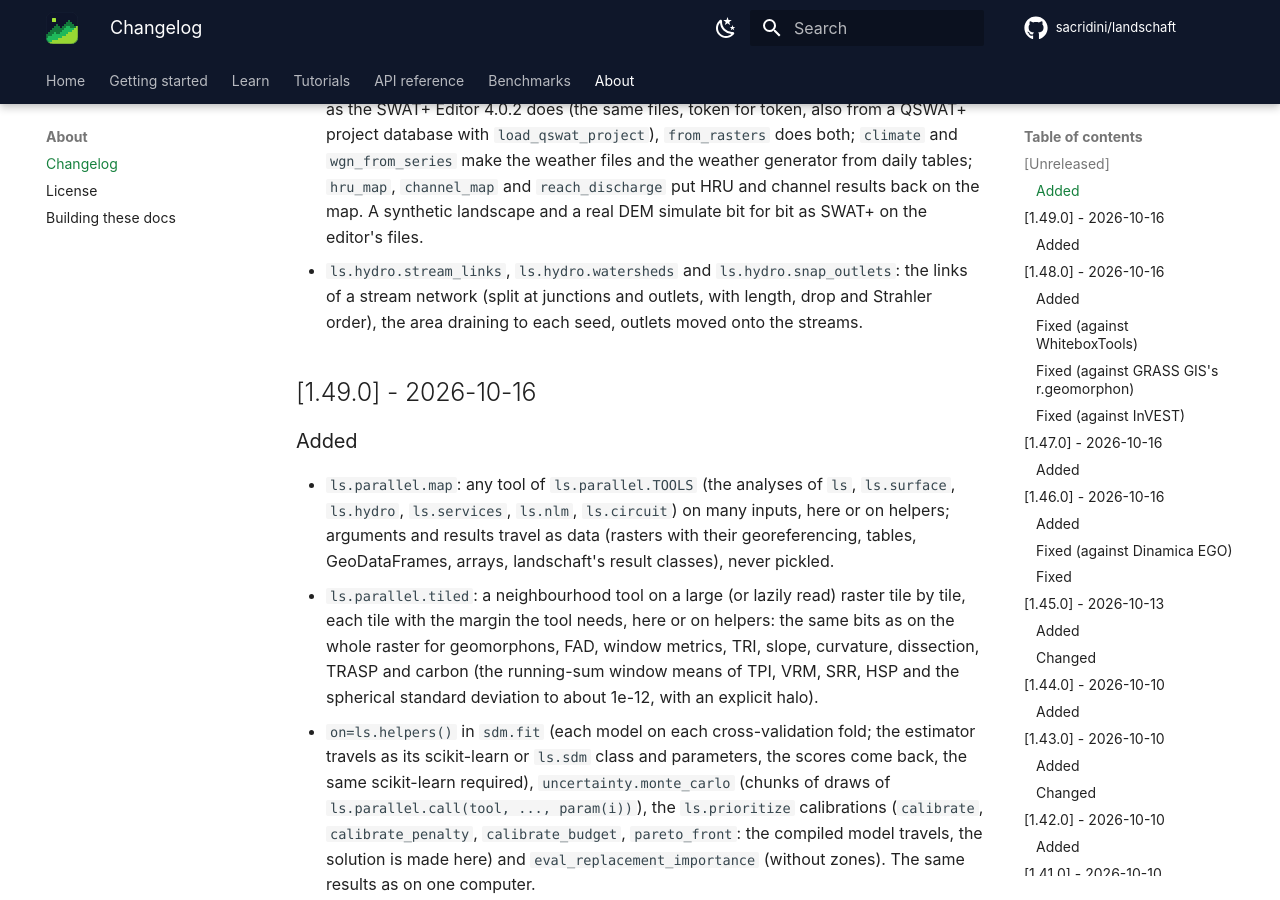
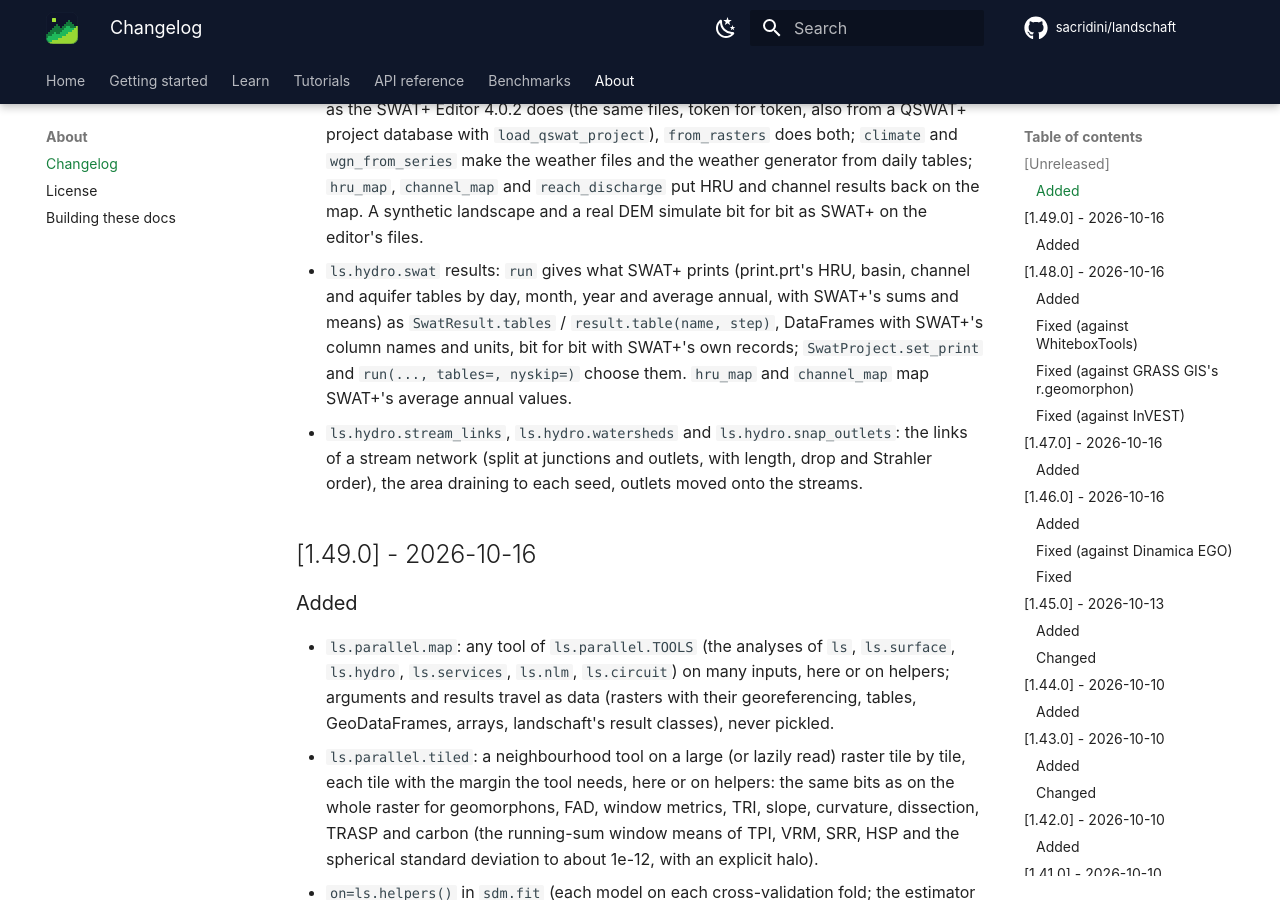
Before and after one commit to sacridini/landschaft, an MkDocs documentation site: the page built from docs/about/changelog.md, in a window 1280 px wide and 900 px high, scrolled down 963 px. Built offline with MkDocs 1.6.1 and Material for MkDocs 9.7.7, drawn with Linux system fonts in a browser that asks for light colours; comment, search, counter and statistics services are not loaded.

Commit message:
docs(swat): phase 8 progress, output quirks

```diff
--- a/CHANGELOG.md
+++ b/CHANGELOG.md
@@ -28,6 +28,10 @@ in a new major version.
   `load_qswat_project`), `from_rasters` does both; `climate` and `wgn_from_series` make the weather files and the
   weather generator from daily tables; `hru_map`, `channel_map` and `reach_discharge` put HRU and channel results
   back on the map. A synthetic landscape and a real DEM simulate bit for bit as SWAT+ on the editor's files.
+- `ls.hydro.swat` results: `run` gives what SWAT+ prints (print.prt's HRU, basin, channel and aquifer tables by day,
+  month, year and average annual, with SWAT+'s sums and means) as `SwatResult.tables` / `result.table(name, step)`,
+  DataFrames with SWAT+'s column names and units, bit for bit with SWAT+'s own records; `SwatProject.set_print` and
+  `run(..., tables=, nyskip=)` choose them. `hru_map` and `channel_map` map SWAT+'s average annual values.
 - `ls.hydro.stream_links`, `ls.hydro.watersheds` and `ls.hydro.snap_outlets`: the links of a stream network (split
   at junctions and outlets, with length, drop and Strahler order), the area draining to each seed, outlets moved
   onto the streams.
```
Also changed, not shown: IDEAS.md (+20 -1 lines).
